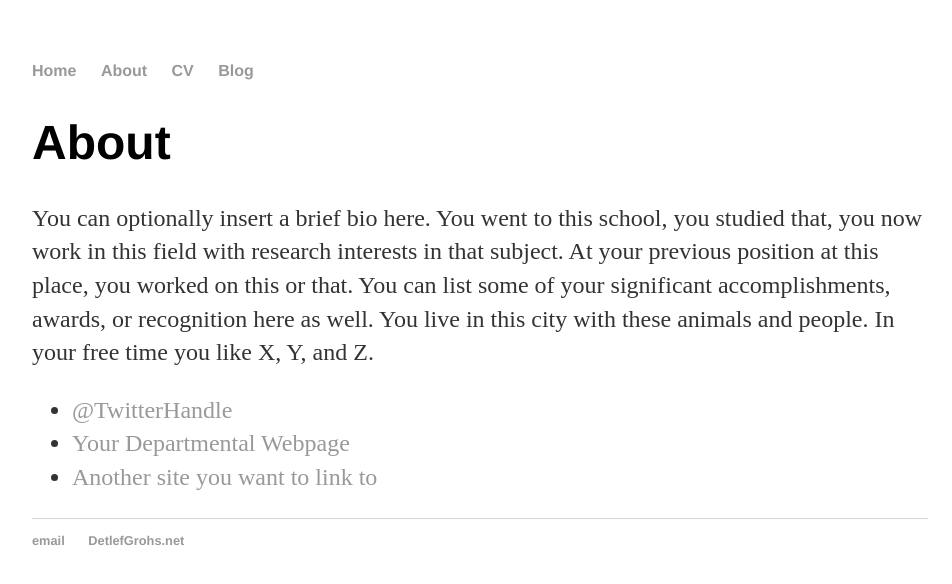
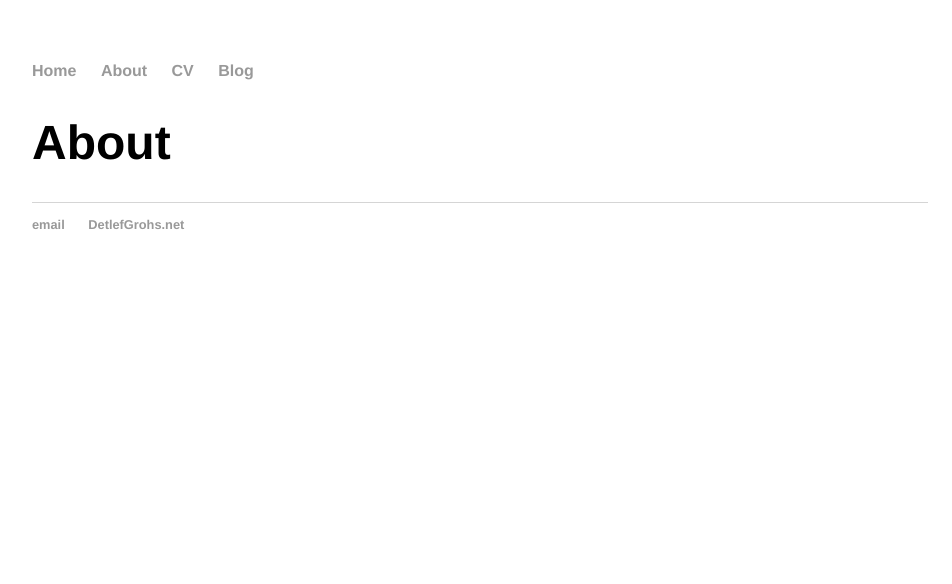
Before and after one commit to detlefgrohs/detlefgrohs.github.io, a Jekyll site: the page built from about/index.html, in a window 1280 px wide. Shown: the top 584 px of the page, without its empty margins (160-1112 px from the left). Built offline with Jekyll 4.4.1, drawn with Linux system fonts in a browser that asks for light colours.

Commit message:
Updated about page.

```diff
--- a/about/index.html
+++ b/about/index.html
@@ -5,11 +5,5 @@
 
 		<div class="about">
 			<h1>About</h1>
-			<p>You can optionally insert a brief bio here. You went to this school, you studied that, you now work in this field with research interests in that subject. At your previous position at this place, you worked on this or that. You can list some of your significant accomplishments, awards, or recognition here as well. You live in this city with these animals and people. In your free time you like X, Y, and Z.</p>
 
-			<ul class="contacts">
-				<li><a href="#">@TwitterHandle</a></li>
-				<li><a href="#">Your Departmental Webpage</a></li>
-				<li><a href="#">Another site you want to link to</a></li>
-				</ul>
 		</div>
```
